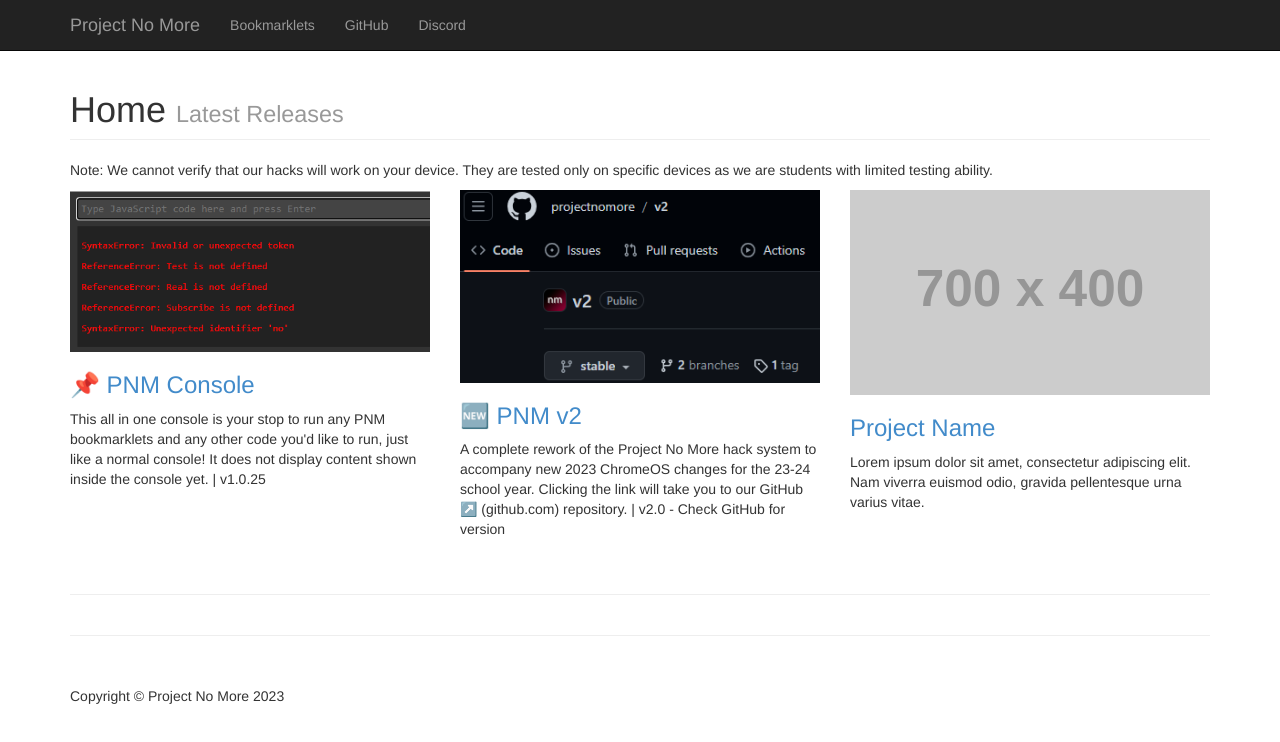
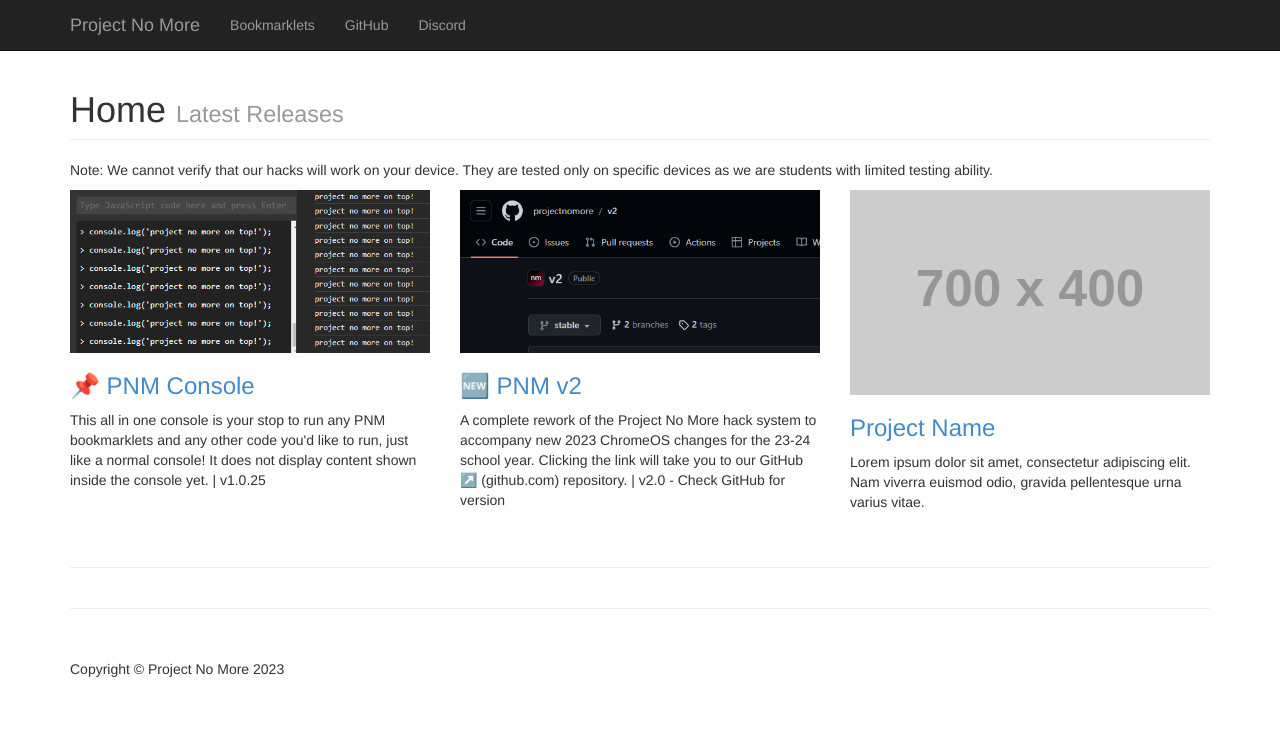
Before and after one commit to projectnomore/v2, a plain HTML site: page www/index.html in a window 1280 px wide. Drawn offline with Linux system fonts and the light colour scheme; placeholder pictures from the web are drawn by us.

Commit message:
Add new images formatted at 550x250

```diff
--- a/www/index.html
+++ b/www/index.html
@@ -54,13 +54,13 @@
       <div class="row">
 
         <div class="col-md-4 portfolio-item">
-          <a href="#project-link"><img class="img-responsive" src="https://github.com/projectnomore/v2/blob/stable/cdn/PNM%20Console.png?raw=true"></a>
+          <a href="#project-link"><img class="img-responsive" src="https://github.com/projectnomore/v2/blob/stable/cdn/550x220-pnm-console-ad-image.png?raw=true"></a>
           <h3><a href="#project-link">📌 PNM Console</a></h3>
           <p>This all in one console is your stop to run any PNM bookmarklets and any other code you'd like to run, just like a normal console! It does not display content shown inside the console yet. | v1.0.25 </p>
         </div>
 
         <div class="col-md-4 portfolio-item">
-          <a href="#project-link"><img class="img-responsive" src="https://github.com/projectnomore/v2/blob/stable/cdn/pnm%20v2.png?raw=true"></a>
+          <a href="#project-link"><img class="img-responsive" src="https://github.com/projectnomore/v2/blob/stable/cdn/550x250-pnm-v2-github-ad-promo-image.png?raw=true"></a>
           <h3><a href="https://github.com/projectnomore/v2">🆕 PNM v2</a></h3>
           <p>A complete rework of the Project No More hack system to accompany new 2023 ChromeOS changes for the 23-24 school year. Clicking the link will take you to our GitHub ↗️ (github.com) repository. | v2.0 - Check GitHub for version</p>
         </div>
```
